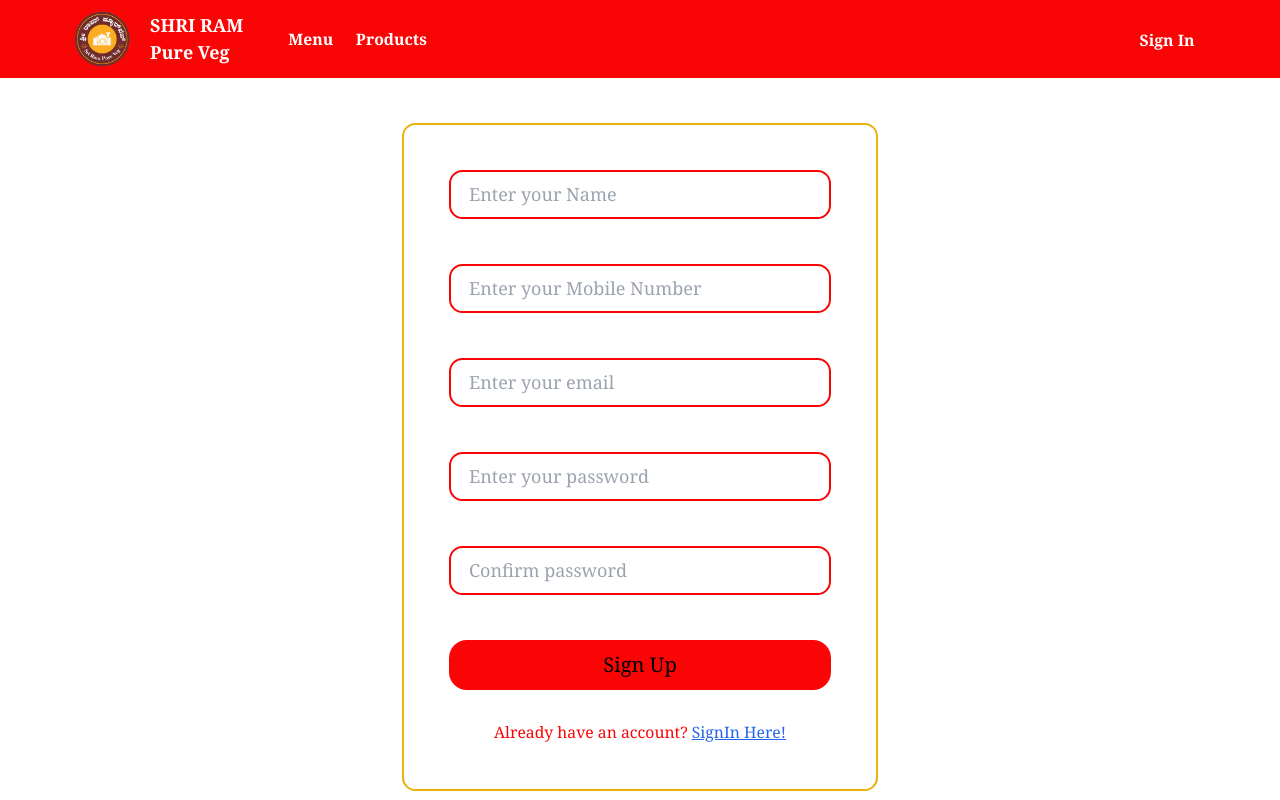
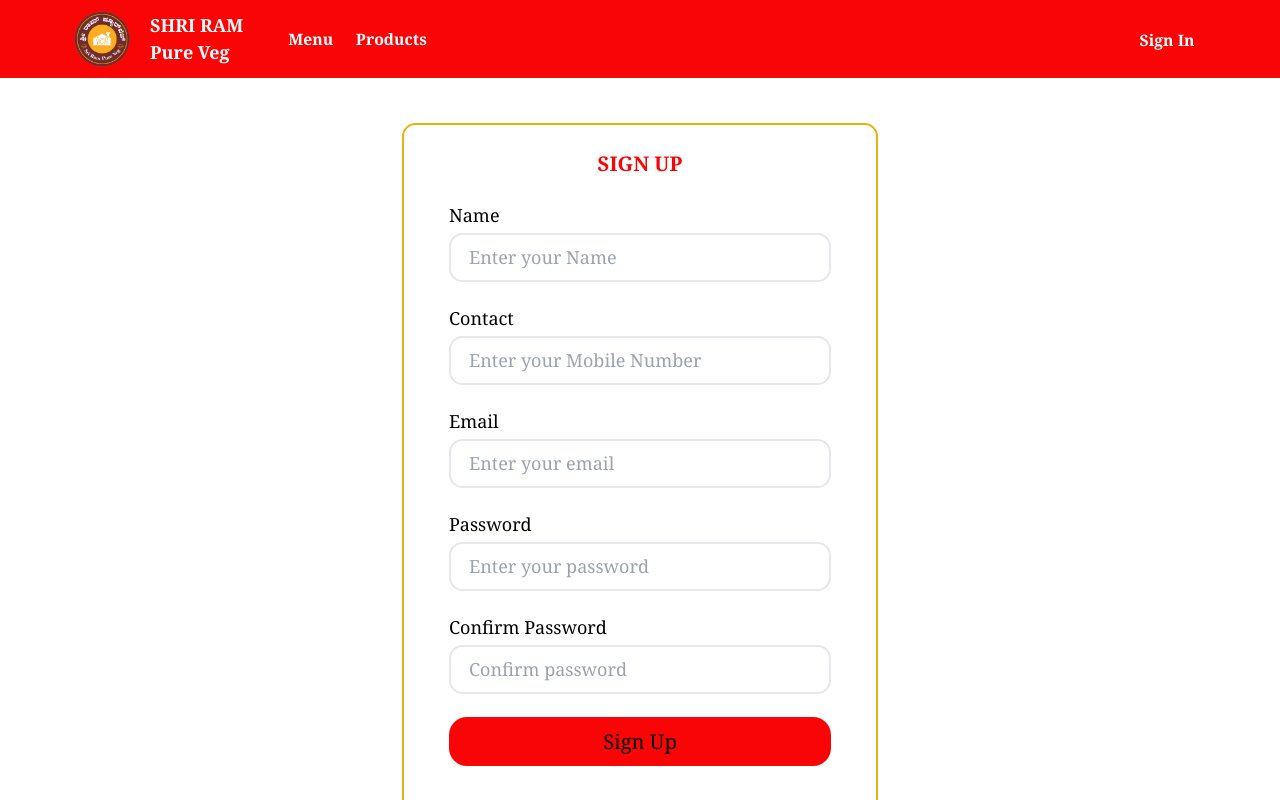
Before and after one commit to himanshuvarandani/pure-veg-delights, a Next.js app: page /signup in a window 1280 px wide. Shown: the top 800 px of the page. Built offline with nearby package versions, Linux system fonts and the light colour scheme; no server answers.

Commit message:
Integrate signup with firebase

```diff
--- a/src/app/(auth)/signup/page.tsx
+++ b/src/app/(auth)/signup/page.tsx
@@ -1,42 +1,83 @@
+"use client"
+
+import { signUpAction } from "@/app/actions/auth"
+import SubmitButton from "@/components/SubmitButton"
 import Link from "next/link"
+import { useFormState } from "react-dom"
+
+const initialState = { message: "" }
 
 const SignUp = () => {
+  const [state, formAction] = useFormState(signUpAction, initialState)
+
   return (
     <div className="flex justify-center py-10 px-4 sm:px-10">
-      <form className="w-full md:w-3/4 lg:w-1/2 xl:w-2/5 border-2 border-yellow-500 rounded-xl flex flex-col space-y-10 p-5 sm:p-10">
+      <form
+        action={formAction}
+        className="w-full md:w-3/4 lg:w-1/2 xl:w-2/5 border-2 border-yellow-500 rounded-xl flex flex-col space-y-5 p-5 sm:px-10"
+      >
+        <p className="text-center text-lg text-orange-550 font-bold">SIGN UP</p>
+        <div className="flex flex-col space-y-1">
+          <label htmlFor="name">Name</label>
           <input
             name="name"
             type="string"
             placeholder="Enter your Name"
-          className="border-2 border-orange-550 rounded-xl py-2 px-4"
+            required
+            className="border-2 rounded-xl py-2 px-4"
           />
+        </div>
+        <div className="flex flex-col space-y-1">
+          <label htmlFor="contact">Contact</label>
           <input
             name="contact"
             type="number"
             placeholder="Enter your Mobile Number"
-          className="border-2 border-orange-550 rounded-xl py-2 px-4"
+            required
+            className="border-2 rounded-xl py-2 px-4"
           />
+        </div>
+        <div className="flex flex-col space-y-1">
+          <label htmlFor="email">Email</label>
           <input
             name="email"
             type="email"
             placeholder="Enter your email"
-          className="border-2 border-orange-550 rounded-xl py-2 px-4"
+            required
+            className="border-2 rounded-xl py-2 px-4"
           />
+        </div>
+        <div className="flex flex-col space-y-1">
+          <label htmlFor="password">Password</label>
           <input
             name="password"
             type="password"
             placeholder="Enter your password"
-          className="border-2 border-orange-550 rounded-xl py-2 px-4"
+            required
+            className="border-2 rounded-xl py-2 px-4"
           />
+        </div>
+        <div className="flex flex-col space-y-1">
+          <label htmlFor="confirmPassword">Confirm Password</label>
           <input
             name="confirmPassword"
             type="password"
             placeholder="Confirm password"
-          className="border-2 border-orange-550 rounded-xl py-2 px-4"
+            required
+            className="border-2 rounded-xl py-2 px-4"
           />
+        </div>
+        {state.message ? (
+          <p className="text-center text-red-500 tex-sm my-3">
+            {state.message}
+          </p>
+        ) : null}
         <div className="text-center text-sm">
-          <button className="w-full rounded-2xl bg-orange-550 text-lg px-4 py-2 mb-2">Sign Up</button>
-          <p className="text-orange-550 mt-5">
+          <SubmitButton
+            classNames="w-full rounded-2xl bg-orange-550 text-lg px-4 py-2 mb-2"
+            title="Sign Up"
+          />
+          <p className="text-orange-550 my-5">
             Already have an account?&nbsp;
             <Link href="/signin" className="text-blue-600 underline">SignIn Here!</Link>
           </p>
--- /dev/null
+++ b/src/app/actions/auth.ts
@@ -0,0 +1,33 @@
+"use server"
+
+import { signUp } from "@/firebase/auth"
+import { createUser } from "@/firebase/user"
+import { redirect } from "next/navigation"
+
+export const signUpAction = async (
+  prevState: { message: string | undefined },
+  data: FormData
+) => {
+  if (data.get("password") !== data.get("confirmPassword"))
+    return { message: "Password do not match" }
+
+  const response = await signUp(
+    String(data.get("email")),
+    String(data.get("password")),
+  )
+
+  if (response.success) {
+    const result = await createUser(
+      response.userId!,
+      String(data.get("name")),
+      Number(data.get("contact")),
+      String(data.get("email")),
+    )
+
+    if (result.success) {
+      redirect("/")
+    }
+    return { message: result.error }
+  }
+  return { message: response.error }
+}
--- /dev/null
+++ b/src/components/SubmitButton.tsx
@@ -0,0 +1,20 @@
+"use client"
+
+import { useFormStatus } from "react-dom"
+
+type PropTypes = {
+  title: string
+  classNames: string
+}
+
+const SubmitButton = ({ title, classNames }: PropTypes) => {
+  const { pending } = useFormStatus()
+
+  return (
+    <button className={classNames} aria-disabled={pending}>
+      {title}
+    </button>
+  )
+}
+
+export default SubmitButton
--- /dev/null
+++ b/src/firebase/auth.ts
@@ -0,0 +1,26 @@
+import { createUserWithEmailAndPassword } from "firebase/auth"
+import { auth } from "./firebase"
+
+export const signUp = async (
+  email: string,
+  password: string
+): Promise<{ success: boolean, userId?: string, error?: string}> => {
+  try {
+    const result = await createUserWithEmailAndPassword(auth, email, password)
+    return { success: true, userId: result.user.uid }
+  } catch (error: any) {
+    let message = "Error during sign up, Try Again!"
+    if (error) {
+      if(error.code === "auth/weak-password")
+        message = "Password is weak"
+      else if (error.code === "auth/email-already-in-use")
+        message = "Email is already in use"
+      else if (error.code === "auth/invalid-email")
+        message = "Invalid Email"
+      else if (error.code === "auth/network-request-failed")
+        message = "Check your Network Connection and Try Again!"
+    }
+
+    return { success: false, error: message }
+  }
+}
--- /dev/null
+++ b/src/firebase/user.ts
@@ -0,0 +1,18 @@
+import { doc, setDoc } from "firebase/firestore"
+import { firestore } from "./firebase"
+
+export const createUser = async (
+  userId: string,
+  name: string,
+  contact: number,
+  email: string,
+): Promise<{ success: boolean, error?: string}> => {
+  const userRef = doc(firestore, "users", userId)
+
+  try {
+    await setDoc(userRef, { name, contact, email })
+    return { success: true }
+  } catch (e) {
+    return { success: false, error: "Not able to create user, Try again!" }
+  }
+}
```
Lines whose indentation alone changed are shown as unchanged.
